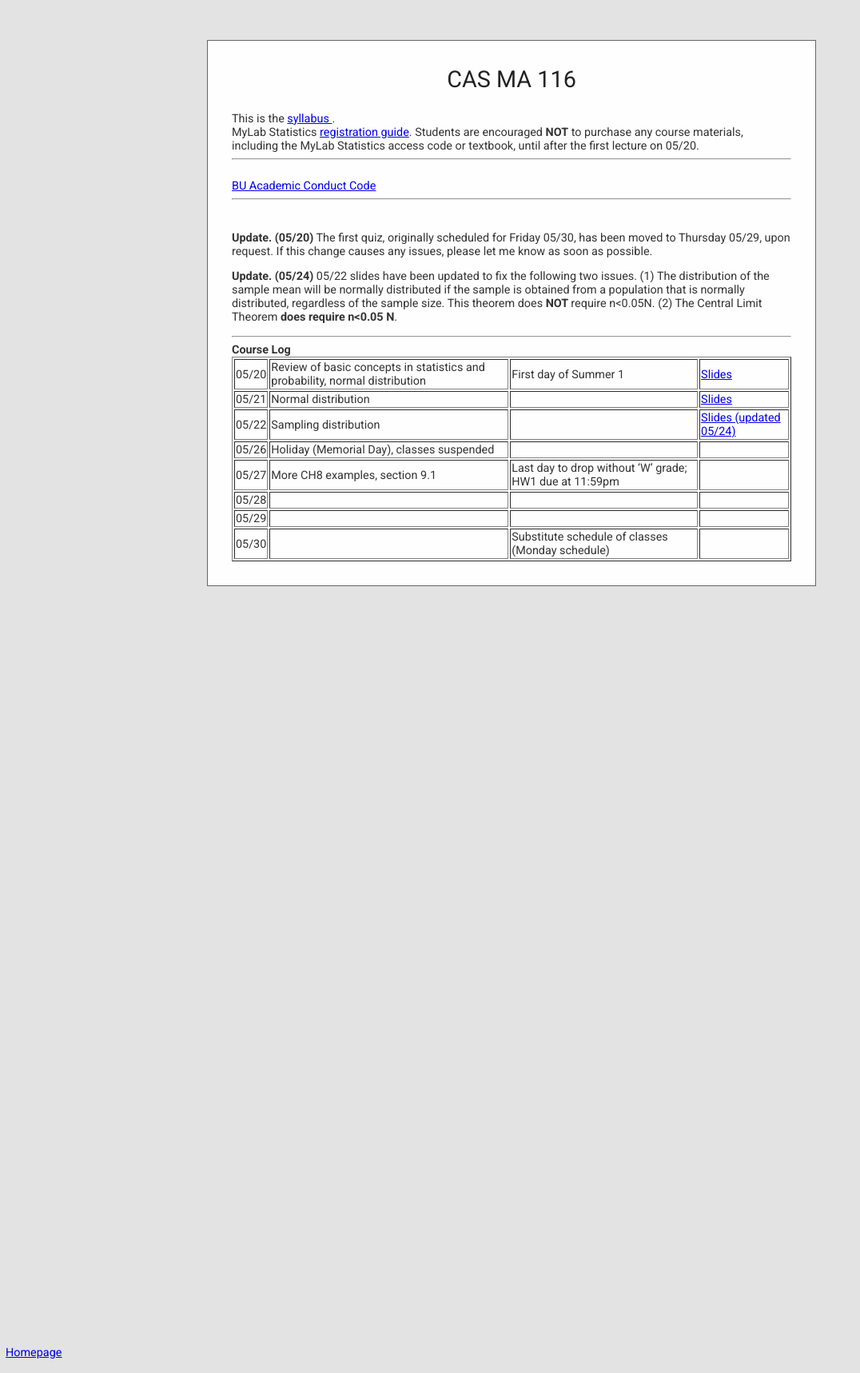
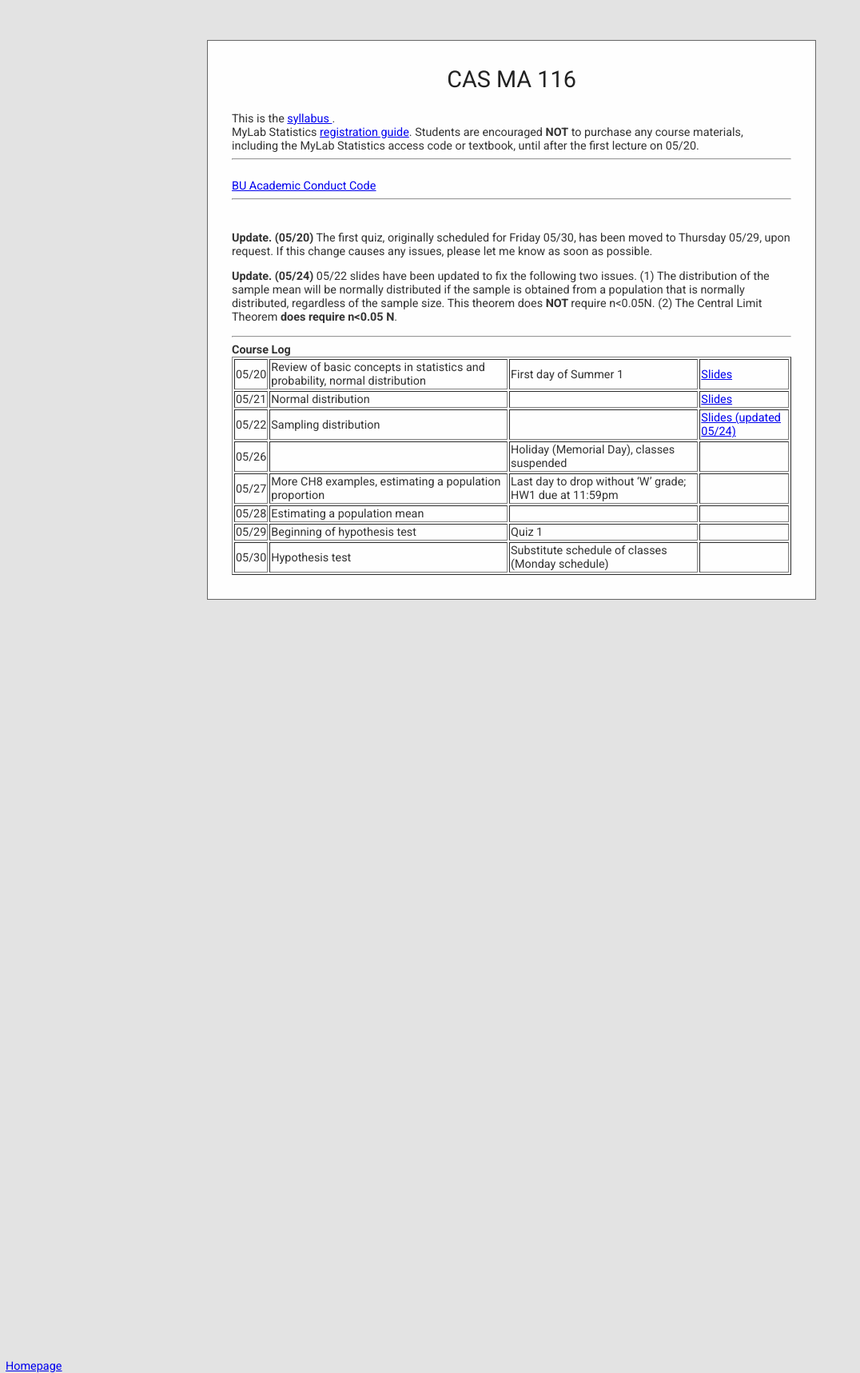
Before and after one commit to cesail/cesail.github.io, a Jekyll site: the page built from courses/25s1ma116/index.html, in a window 1280 px wide. Shown: the whole page at 80% size, without its empty margins (0-1076 px from the left). Built offline with Jekyll 4.4.1, drawn with Linux system fonts in a browser that asks for light colours; some web fonts are replaced; a script that is not in the unit is left out.

Commit message:
Update index.html

```diff
--- a/courses/25s1ma116/index.html
+++ b/courses/25s1ma116/index.html
@@ -103,31 +103,31 @@
   </tr>
   <tr>
     <td> 05/26 </td>
-    <td> Holiday (Memorial Day), classes suspended </td>
-    <td></td>
+    <td>  </td>
+    <td>Holiday (Memorial Day), classes suspended</td>
     <td> </td>
   </tr>
   <tr>
      <td> 05/27 </td>
-     <td> More CH8 examples, section 9.1 </td>
+     <td> More CH8 examples, estimating a population proportion </td>
      <td> Last day to drop without ‘W’ grade; HW1 due at 11:59pm</td>
     <td> </td>
   </tr>
   <tr>
      <td> 05/28 </td>
-     <td> </td>
+     <td> Estimating a population mean </td>
      <td> </td>
     <td> </td>
   </tr>
   <tr>
      <td> 05/29 </td>
-     <td> </td>
-     <td> </td>
+     <td> Beginning of hypothesis test </td>
+     <td> Quiz 1 </td>
     <td> </td>
   </tr>
   <tr>
      <td> 05/30 </td>
-     <td> </td>
+     <td> Hypothesis test </td>
      <td> Substitute schedule of classes (Monday schedule)</td>
     <td> </td>
   </tr>
```
